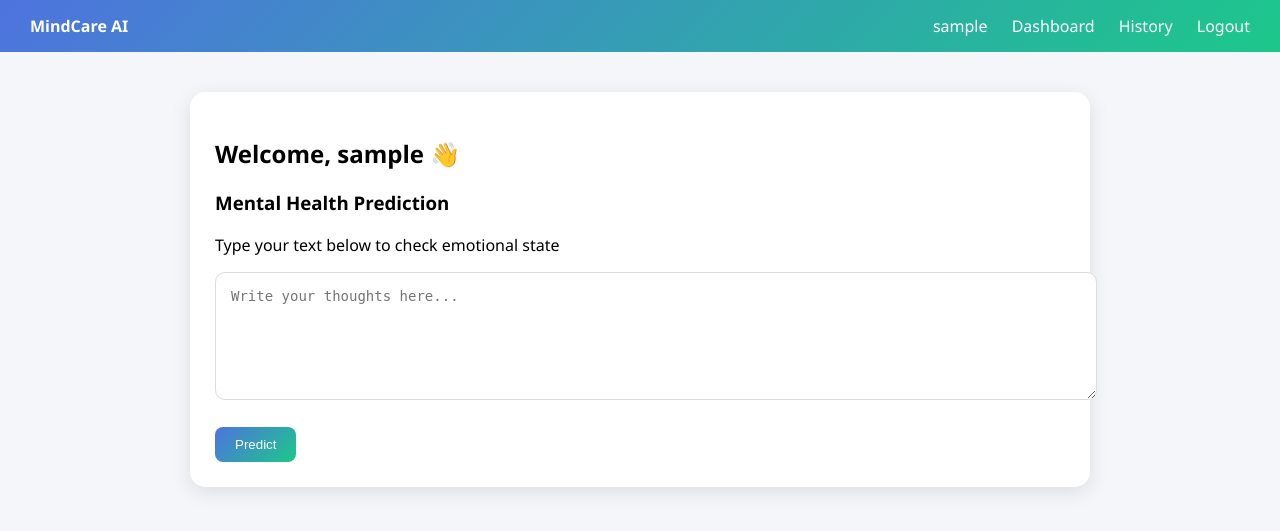
After one commit to samartha2005/Mental_Health_Project_final, a Flask app: page /dashboard in a window 1280 px wide. The commit adds this page. Shown: the top 531 px of the page. Run offline with Flask 3, Linux system fonts and the light colour scheme; the visitor is signed in with stand-in values (Sample User, id 1); parts of the project's set-up code (start-up, migrations or seed data) failed here and were passed over.

Commit message:
Secure authentication, session protection, user-based history, improved dashboard UI

```diff
--- a/app.py
+++ b/app.py
@@ -1,87 +1,107 @@
 # app.py
-from flask import Flask, render_template, request, redirect, url_for, session
+from flask import Flask, render_template, request, redirect, url_for, session, flash
 from src.feature_extraction import extract_features
 from src.utils import get_agentic_suggestions, load_model, predict
 from pymongo import MongoClient
 from datetime import datetime
 from bson.objectid import ObjectId
-import os
+from werkzeug.security import generate_password_hash, check_password_hash
 
 app = Flask(__name__)
-app.secret_key = "supersecretkey"   # session key
+app.secret_key = "supersecretkey"   # Change during deployment
 
-# Load ML model once
+# -------------------- LOAD MODEL --------------------
+
 model = load_model()
 
-# Connect to MongoDB
+# -------------------- DATABASE CONNECTION --------------------
+
 client = MongoClient("mongodb+srv://samartha:root@mental-health-cluster.4ee1v2a.mongodb.net/?retryWrites=true&w=majority&appName=mental-health-cluster")
 db = client["mental_health_db"]
 
 predictions_collection = db["user_predictions"]
 users_collection = db["users"]
 
-
-# -------------------- ROUTES --------------------
+# -------------------- HOME --------------------
 
 @app.route("/")
 def home():
-    if "user_id" not in session:
-        return redirect(url_for("login"))
-    return render_template("index.html")
-
+    return redirect(url_for("login"))
 
 # -------------------- REGISTER --------------------
 
 @app.route("/register", methods=["GET", "POST"])
 def register():
+        # 🔥 If already logged in → go to dashboard
+    if "user_id" in session:
+        return redirect(url_for("dashboard"))
     if request.method == "POST":
-        username = request.form["username"]
-        password = request.form["password"]
+        username = request.form["username"].strip()
+        password = request.form["password"].strip()
+
+        if not username or not password:
+            flash("All fields are required.", "error")
+            return redirect(url_for("register"))
 
         existing_user = users_collection.find_one({"username": username})
         if existing_user:
-            return "Username already exists"
+            flash("Username already exists.", "error")
+            return redirect(url_for("register"))
+
+        hashed_password = generate_password_hash(password)
 
         users_collection.insert_one({
             "username": username,
-            "password": password
+            "password": hashed_password
         })
 
+        flash("Registration successful! Please login.", "success")
         return redirect(url_for("login"))
 
     return render_template("register.html")
-
 
 # -------------------- LOGIN --------------------
 
 @app.route("/login", methods=["GET", "POST"])
 def login():
+    # 🔥 If already logged in → go to dashboard
+    if "user_id" in session:
+        return redirect(url_for("dashboard"))
+
     if request.method == "POST":
-        username = request.form["username"]
-        password = request.form["password"]
+        username = request.form["username"].strip()
+        password = request.form["password"].strip()
 
-        user = users_collection.find_one({
-            "username": username,
-            "password": password
-        })
+        user = users_collection.find_one({"username": username})
 
-        if user:
+        if user and check_password_hash(user["password"], password):
             session["user_id"] = str(user["_id"])
             session["username"] = user["username"]
-            return redirect(url_for("home"))
+            flash("Login successful!", "success")
+            return redirect(url_for("dashboard"))
 
-        return "Invalid credentials"
+        flash("Invalid username or password.", "error")
+        return redirect(url_for("login"))
 
     return render_template("login.html")
 
+
+# -------------------- DASHBOARD --------------------
+
+@app.route("/dashboard")
+def dashboard():
+    if "user_id" not in session:
+        return redirect(url_for("login"))
+
+    return render_template("dashboard.html", username=session["username"])
 
 # -------------------- LOGOUT --------------------
 
 @app.route("/logout")
 def logout():
     session.clear()
+    flash("Logged out successfully.", "success")
     return redirect(url_for("login"))
-
 
 # -------------------- PREDICT --------------------
 
@@ -90,18 +110,19 @@ def make_prediction():
     if "user_id" not in session:
         return redirect(url_for("login"))
 
-    user_text = request.form.get("user_input", "")
+    user_text = request.form.get("user_input", "").strip()
 
-    if not user_text.strip():
-        return render_template("result.html", text=user_text, prediction="No input", suggestions=[])
+    if not user_text:
+        flash("Please enter some text.", "error")
+        return redirect(url_for("dashboard"))
 
     features = extract_features(user_text)
     prediction = predict(model, features)
     suggestions = get_agentic_suggestions(prediction)
 
-    # Save to MongoDB with user_id
     record = {
         "user_id": ObjectId(session["user_id"]),
+        "username": session["username"],
         "text": user_text,
         "prediction": prediction,
         "suggestions": suggestions,
@@ -110,8 +131,12 @@ def make_prediction():
 
     predictions_collection.insert_one(record)
 
-    return render_template("result.html", text=user_text, prediction=prediction, suggestions=suggestions)
-
+    return render_template(
+        "result.html",
+        text=user_text,
+        prediction=prediction,
+        suggestions=suggestions
+    )
 
 # -------------------- HISTORY --------------------
 
@@ -128,7 +153,6 @@ def history():
 
     return render_template("history.html", records=records)
 
-
 # -------------------- RUN --------------------
 
 if __name__ == "__main__":
--- /dev/null
+++ b/templates/base.html
@@ -0,0 +1,104 @@
+<!DOCTYPE html>
+<html>
+<head>
+    <title>{% block title %}MindCare AI{% endblock %}</title>
+    <meta name="viewport" content="width=device-width, initial-scale=1.0">
+
+    <style>
+        body {
+            margin: 0;
+            font-family: 'Segoe UI', sans-serif;
+            background: #f4f6f9;
+        }
+
+        .navbar {
+            background: linear-gradient(135deg, #4e73df, #1cc88a);
+            padding: 15px 30px;
+            display: flex;
+            justify-content: space-between;
+            align-items: center;
+            color: white;
+        }
+
+        .navbar a {
+            color: white;
+            text-decoration: none;
+            margin-left: 20px;
+            font-weight: 500;
+        }
+
+        .container {
+            padding: 40px;
+            max-width: 900px;
+            margin: auto;
+        }
+
+        .flash {
+            padding: 12px;
+            border-radius: 8px;
+            margin-bottom: 15px;
+        }
+
+        .flash.success { background: #d4edda; color: #155724; }
+        .flash.error { background: #f8d7da; color: #721c24; }
+
+        textarea {
+            width: 100%;
+            padding: 15px;
+            border-radius: 10px;
+            border: 1px solid #ddd;
+            font-size: 14px;
+        }
+
+        button {
+            padding: 10px 20px;
+            background: linear-gradient(135deg, #4e73df, #1cc88a);
+            color: white;
+            border: none;
+            border-radius: 8px;
+            cursor: pointer;
+        }
+
+        button:hover {
+            opacity: 0.9;
+        }
+
+        .card {
+            background: white;
+            padding: 25px;
+            border-radius: 15px;
+            box-shadow: 0 5px 20px rgba(0,0,0,0.1);
+        }
+    </style>
+</head>
+
+<body>
+
+{% if session.get('user_id') %}
+<div class="navbar">
+    <div><strong>MindCare AI</strong></div>
+    <div>
+        <span>{{ session['username'] }}</span>
+        <a href="{{ url_for('dashboard') }}">Dashboard</a>
+        <a href="{{ url_for('history') }}">History</a>
+        <a href="{{ url_for('logout') }}">Logout</a>
+    </div>
+</div>
+{% endif %}
+
+<div class="container">
+
+{% with messages = get_flashed_messages(with_categories=true) %}
+  {% if messages %}
+    {% for category, message in messages %}
+      <div class="flash {{ category }}">{{ message }}</div>
+    {% endfor %}
+  {% endif %}
+{% endwith %}
+
+{% block content %}{% endblock %}
+
+</div>
+
+</body>
+</html>
--- /dev/null
+++ b/templates/dashboard.html
@@ -0,0 +1,19 @@
+{% extends "base.html" %}
+
+{% block title %}Dashboard | MindCare AI{% endblock %}
+
+{% block content %}
+
+<div class="card">
+    <h2>Welcome, {{ username }} 👋</h2>
+    <h3>Mental Health Prediction</h3>
+    <p>Type your text below to check emotional state</p>
+
+    <form action="{{ url_for('make_prediction') }}" method="POST">
+        <textarea name="user_input" rows="6" placeholder="Write your thoughts here..."></textarea>
+        <br><br>
+        <button type="submit">Predict</button>
+    </form>
+</div>
+
+{% endblock %}
```
Also changed, not shown: templates/login.html (+26 -37 lines), templates/register.html (+28 -1 lines).
